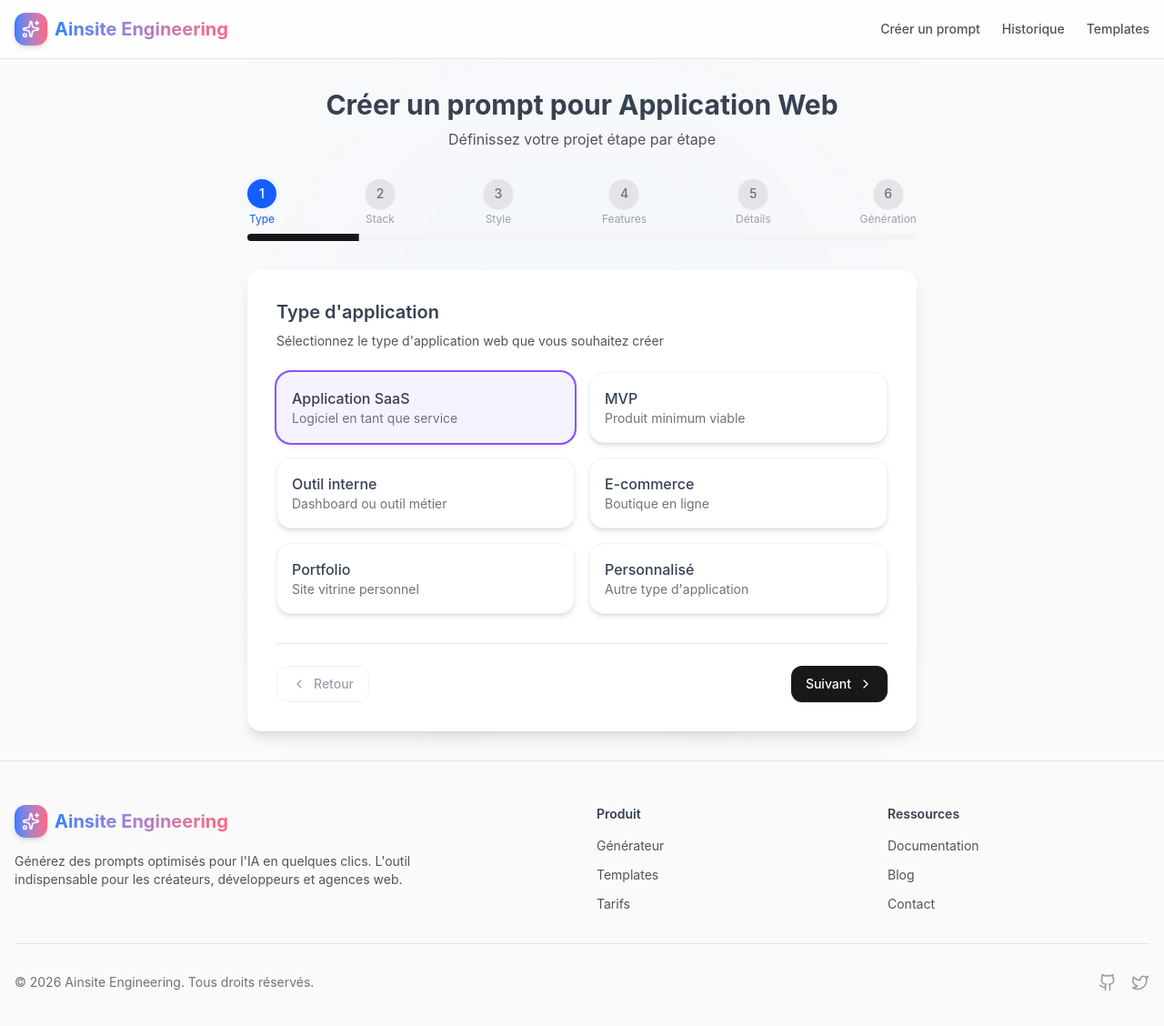
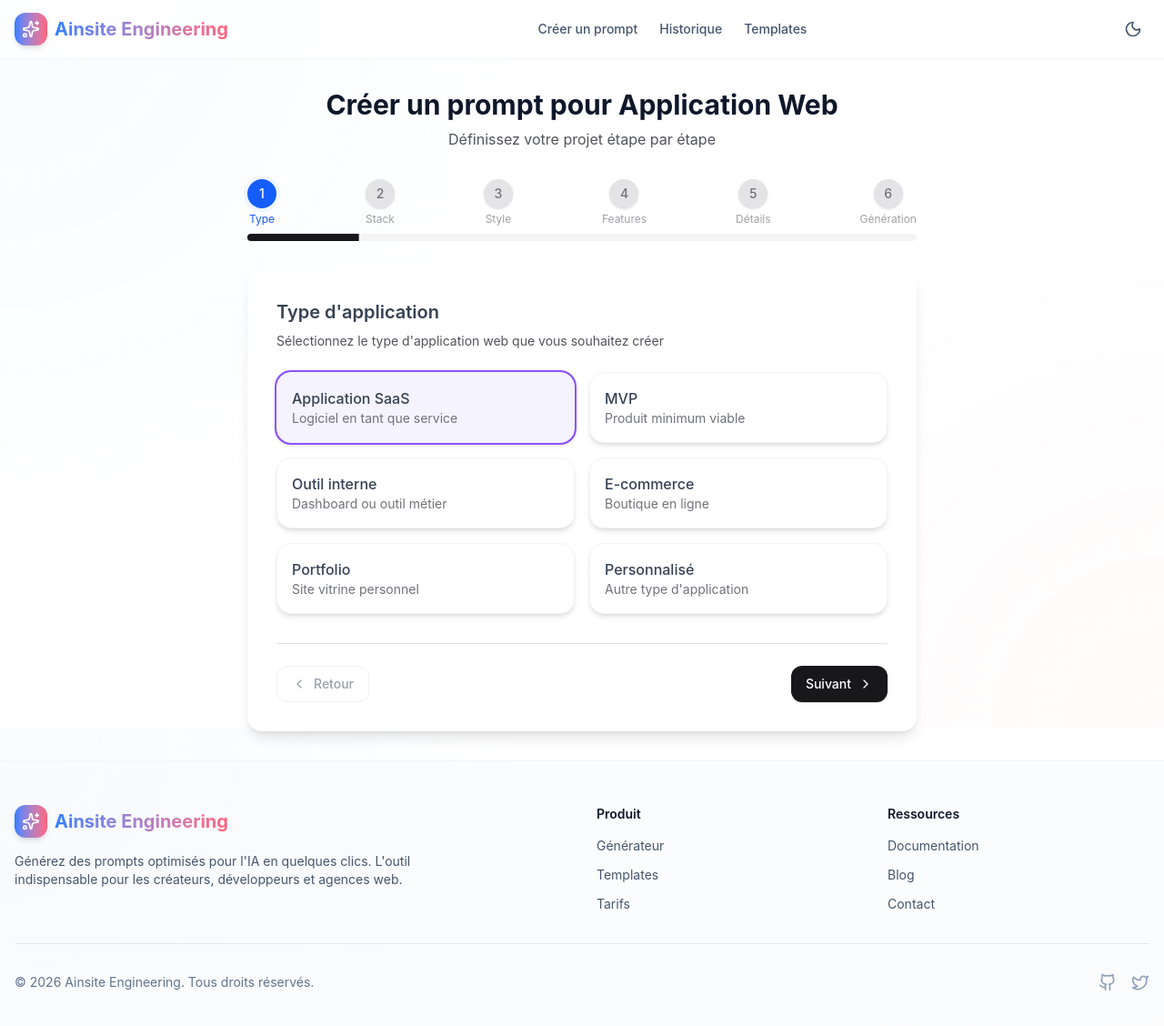
Before and after one commit to Hugonnet/Ainsite-Engineering, a Next.js app: page /generate/webapp in a window 1280 px wide. Shown: the top 1128 px of the page at 91% size. Built offline with nearby package versions, Linux system fonts and the light colour scheme.

Commit message:
Mise au point mode jour/nuit

```diff
--- a/app/globals.css
+++ b/app/globals.css
@@ -1,10 +1,18 @@
 @import "tailwindcss";
+@custom-variant dark (&:where(.dark, .dark *));
+
+html.dark {
+  --background: #000000;
+  --foreground: #ffffff;
+  --grid-color: rgba(255, 255, 255, 0.05);
+}
 
 :root {
-  --background: #f9fafb;
-  --foreground: #374151;
+  --background: #ffffff;
+  --foreground: #0f172a;
   --primary-start: #3b82f6;
   --primary-end: #fb7185;
+  --grid-color: rgba(0, 0, 0, 0.03);
 }
 
 @theme inline {
@@ -15,22 +23,25 @@
   --font-sans: "Inter", var(--font-geist-sans);
   --font-mono: var(--font-geist-mono);
   --radius-xl: 12px;
+  --shadow-soft: 0 4px 6px -1px rgb(0 0 0 / 0.05), 0 2px 4px -2px rgb(0 0 0 / 0.05);
 }
 
-@media (prefers-color-scheme: dark) {
-  :root {
-    --background: #0a0a0a;
-    --foreground: #ededed;
-  }
-}
 
 body {
   background: var(--background);
   color: var(--foreground);
-  /* Added radial glow effect like the source app */
-  background-image: radial-gradient(circle at center, rgba(59, 130, 246, 0.03) 0%, transparent 70%);
   background-attachment: fixed;
+  background-image:
+    radial-gradient(circle at 0% 0%, rgba(59, 130, 246, 0.03) 0%, transparent 40%),
+    radial-gradient(circle at 100% 100%, rgba(251, 113, 133, 0.03) 0%, transparent 40%);
+  transition: background-color 0.4s cubic-bezier(0.4, 0, 0.2, 1);
 }
+
+/* Dark mode background effect */
+html.dark body {
+  background-image: radial-gradient(circle at center, rgba(59, 130, 246, 0.05) 0%, transparent 70%);
+}
+
 
 /* Custom scrollbar */
 ::-webkit-scrollbar {
@@ -51,9 +62,27 @@ body {
   background: #9ca3af;
 }
 
+html.dark ::-webkit-scrollbar-thumb {
+  background: #525252;
+}
+
+html.dark ::-webkit-scrollbar-thumb:hover {
+  background: #737373;
+}
+
 /* Smooth transitions */
 * {
   scroll-behavior: smooth;
+}
+
+/* Theme transition */
+html {
+  color-scheme: light dark;
+  transition: background-color 0.3s ease, color 0.3s ease;
+}
+
+html.dark {
+  color-scheme: dark;
 }
 
 /* Focus styles */
@@ -67,6 +96,10 @@ body {
   background-color: rgba(59, 130, 246, 0.2);
 }
 
+html.dark ::selection {
+  background-color: rgba(59, 130, 246, 0.3);
+}
+
 /* Gradient text utility */
 .gradient-text {
   background: linear-gradient(to right, var(--primary-start), var(--primary-end));
--- a/app/layout.tsx
+++ b/app/layout.tsx
@@ -3,6 +3,7 @@ import { Geist, Geist_Mono } from "next/font/google";
 import "./globals.css";
 import { Header } from "@/components/layout/header";
 import { Footer } from "@/components/layout/footer";
+import { ThemeProvider } from "@/components/layout/theme-provider";
 
 const geistSans = Geist({
   variable: "--font-geist-sans",
@@ -25,13 +26,15 @@ export default function RootLayout({
   children: React.ReactNode;
 }>) {
   return (
-    <html lang="fr" className={`${geistSans.variable} ${geistMono.variable}`}>
-      <body className="min-h-screen flex flex-col bg-white text-zinc-950 dark:bg-zinc-950 dark:text-zinc-50 antialiased" suppressHydrationWarning>
-        <Header />
-        <main className="flex-1">
-          {children}
-        </main>
-        <Footer />
+    <html lang="fr" className={`${geistSans.variable} ${geistMono.variable}`} suppressHydrationWarning>
+      <body className="min-h-screen flex flex-col bg-background text-foreground antialiased" suppressHydrationWarning>
+        <ThemeProvider>
+          <Header />
+          <main className="flex-1">
+            {children}
+          </main>
+          <Footer />
+        </ThemeProvider>
       </body>
     </html>
   );
--- a/components/layout/footer.tsx
+++ b/components/layout/footer.tsx
@@ -3,7 +3,7 @@ import { Sparkles, GithubIcon, TwitterIcon } from "lucide-react";
 
 export function Footer() {
   return (
-    <footer className="border-t border-zinc-200 bg-zinc-50 dark:border-zinc-800 dark:bg-zinc-950">
+    <footer className="border-t border-slate-100 bg-slate-50/50 dark:border-zinc-800 dark:bg-zinc-950">
       <div className="container mx-auto px-4 py-12">
         <div className="grid grid-cols-1 md:grid-cols-4 gap-8">
           <div className="col-span-1 md:col-span-2">
@@ -16,7 +16,7 @@ export function Footer() {
               </span>
             </Link>
 
-            <p className="text-sm text-zinc-600 dark:text-zinc-400 max-w-md">
+            <p className="text-sm text-slate-600 dark:text-zinc-400 max-w-md">
               Générez des prompts optimisés pour l'IA en quelques clics.
               L'outil indispensable pour les créateurs, développeurs et agences web.
             </p>
@@ -26,17 +26,17 @@ export function Footer() {
             <h4 className="font-semibold mb-3 text-sm">Produit</h4>
             <ul className="space-y-2">
               <li>
-                <Link href="/generate" className="text-sm text-zinc-600 hover:text-zinc-900 dark:text-zinc-400 dark:hover:text-zinc-100 transition-colors">
+                <Link href="/generate" className="text-sm text-slate-600 hover:text-slate-900 dark:text-zinc-400 dark:hover:text-zinc-100 transition-colors">
                   Générateur
                 </Link>
               </li>
               <li>
-                <Link href="/templates" className="text-sm text-zinc-600 hover:text-zinc-900 dark:text-zinc-400 dark:hover:text-zinc-100 transition-colors">
+                <Link href="/templates" className="text-sm text-slate-600 hover:text-slate-900 dark:text-zinc-400 dark:hover:text-zinc-100 transition-colors">
                   Templates
                 </Link>
               </li>
               <li>
-                <Link href="/pricing" className="text-sm text-zinc-600 hover:text-zinc-900 dark:text-zinc-400 dark:hover:text-zinc-100 transition-colors">
+                <Link href="/pricing" className="text-sm text-slate-600 hover:text-slate-900 dark:text-zinc-400 dark:hover:text-zinc-100 transition-colors">
                   Tarifs
                 </Link>
               </li>
@@ -47,17 +47,17 @@ export function Footer() {
             <h4 className="font-semibold mb-3 text-sm">Ressources</h4>
             <ul className="space-y-2">
               <li>
-                <Link href="/docs" className="text-sm text-zinc-600 hover:text-zinc-900 dark:text-zinc-400 dark:hover:text-zinc-100 transition-colors">
+                <Link href="/docs" className="text-sm text-slate-600 hover:text-slate-900 dark:text-zinc-400 dark:hover:text-zinc-100 transition-colors">
                   Documentation
                 </Link>
               </li>
               <li>
-                <Link href="/blog" className="text-sm text-zinc-600 hover:text-zinc-900 dark:text-zinc-400 dark:hover:text-zinc-100 transition-colors">
+                <Link href="/blog" className="text-sm text-slate-600 hover:text-slate-900 dark:text-zinc-400 dark:hover:text-zinc-100 transition-colors">
                   Blog
                 </Link>
               </li>
               <li>
-                <Link href="/contact" className="text-sm text-zinc-600 hover:text-zinc-900 dark:text-zinc-400 dark:hover:text-zinc-100 transition-colors">
+                <Link href="/contact" className="text-sm text-slate-600 hover:text-slate-900 dark:text-zinc-400 dark:hover:text-zinc-100 transition-colors">
                   Contact
                 </Link>
               </li>
@@ -65,15 +65,15 @@ export function Footer() {
           </div>
         </div>
 
-        <div className="mt-8 pt-8 border-t border-zinc-200 dark:border-zinc-800 flex flex-col md:flex-row justify-between items-center gap-4">
-          <p className="text-sm text-zinc-500">
+        <div className="mt-8 pt-8 border-t border-slate-200 dark:border-zinc-800 flex flex-col md:flex-row justify-between items-center gap-4">
+          <p className="text-sm text-slate-500">
             © {new Date().getFullYear()} Ainsite Engineering. Tous droits réservés.
           </p>
           <div className="flex items-center gap-4">
-            <a href="#" className="text-zinc-400 hover:text-zinc-600 dark:hover:text-zinc-300 transition-colors">
+            <a href="#" className="text-slate-400 hover:text-slate-600 dark:hover:text-zinc-300 transition-colors">
               <GithubIcon className="h-5 w-5" />
             </a>
-            <a href="#" className="text-zinc-400 hover:text-zinc-600 dark:hover:text-zinc-300 transition-colors">
+            <a href="#" className="text-slate-400 hover:text-slate-600 dark:hover:text-zinc-300 transition-colors">
               <TwitterIcon className="h-5 w-5" />
             </a>
           </div>
--- a/components/layout/header.tsx
+++ b/components/layout/header.tsx
@@ -1,15 +1,17 @@
 "use client";
 
 import Link from "next/link";
-import { Sparkles, Menu, X } from "lucide-react";
+import { Sparkles, Menu, X, Sun, Moon } from "lucide-react";
 import { Button } from "@/components/ui/button";
 import { useState } from "react";
+import { useTheme } from "@/hooks/use-theme";
 
 export function Header() {
   const [isMenuOpen, setIsMenuOpen] = useState(false);
+  const { theme, toggleTheme, mounted } = useTheme();
 
   return (
-    <header className="sticky top-0 z-50 w-full border-b border-zinc-200 bg-white/80 backdrop-blur-lg dark:border-zinc-800 dark:bg-zinc-950/80">
+    <header className="sticky top-0 z-50 w-full border-b border-slate-100 bg-white/70 backdrop-blur-md dark:border-zinc-800/50 dark:bg-black/70">
       <div className="container mx-auto flex h-16 items-center justify-between px-4">
         <Link href="/" className="flex items-center gap-2 group">
           <div className="flex h-9 w-9 items-center justify-center rounded-xl bg-gradient-to-r from-blue-500 to-rose-400 text-white shadow-md transition-transform group-hover:scale-105">
@@ -25,29 +27,42 @@ export function Header() {
         <nav className="hidden md:flex items-center gap-6">
           <Link
             href="/generate"
-            className="text-sm font-medium text-zinc-600 hover:text-zinc-900 dark:text-zinc-400 dark:hover:text-zinc-100 transition-colors"
+            className="text-sm font-medium text-slate-600 hover:text-slate-900 dark:text-zinc-400 dark:hover:text-zinc-100 transition-colors"
           >
             Créer un prompt
           </Link>
           <Link
             href="/history"
-            className="text-sm font-medium text-zinc-600 hover:text-zinc-900 dark:text-zinc-400 dark:hover:text-zinc-100 transition-colors"
+            className="text-sm font-medium text-slate-600 hover:text-slate-900 dark:text-zinc-400 dark:hover:text-zinc-100 transition-colors"
           >
             Historique
           </Link>
           <Link
             href="/templates"
-            className="text-sm font-medium text-zinc-600 hover:text-zinc-900 dark:text-zinc-400 dark:hover:text-zinc-100 transition-colors"
+            className="text-sm font-medium text-slate-600 hover:text-slate-900 dark:text-zinc-400 dark:hover:text-zinc-100 transition-colors"
           >
             Templates
           </Link>
         </nav>
 
-
-
-        {/* Mobile Menu Button */}
+        {/* Desktop Theme Toggle */}
+        <div className="hidden md:flex items-center gap-3">
+          {mounted && (
+            <button
+              onClick={toggleTheme}
+              className="p-2 rounded-lg hover:bg-slate-100 dark:hover:bg-zinc-800 transition-colors text-slate-600 dark:text-zinc-400"
+              aria-label="Toggle theme"
+            >
+              {theme === "light" ? (
+                <Moon className="h-5 w-5" />
+              ) : (
+                <Sun className="h-5 w-5" />
+              )}
+            </button>
+          )}
+        </div>
         <button
-          className="md:hidden p-2 text-zinc-600"
+          className="md:hidden p-2 text-slate-600"
           onClick={() => setIsMenuOpen(!isMenuOpen)}
         >
           {isMenuOpen ? <X className="h-5 w-5" /> : <Menu className="h-5 w-5" />}
@@ -56,27 +71,46 @@ export function Header() {
 
       {/* Mobile Menu */}
       {isMenuOpen && (
-        <div className="md:hidden border-t border-zinc-200 dark:border-zinc-800 bg-white dark:bg-zinc-950">
+        <div className="md:hidden border-t border-slate-200 dark:border-zinc-800 bg-white dark:bg-zinc-950">
           <nav className="container mx-auto px-4 py-4 flex flex-col gap-3">
             <Link
               href="/generate"
-              className="text-sm font-medium text-zinc-600 hover:text-zinc-900 py-2"
+              className="text-sm font-medium text-slate-600 hover:text-slate-900 py-2"
             >
               Créer un prompt
             </Link>
             <Link
               href="/history"
-              className="text-sm font-medium text-zinc-600 hover:text-zinc-900 py-2"
+              className="text-sm font-medium text-slate-600 hover:text-slate-900 py-2"
             >
               Historique
             </Link>
             <Link
               href="/templates"
-              className="text-sm font-medium text-zinc-600 hover:text-zinc-900 py-2"
+              className="text-sm font-medium text-slate-600 hover:text-slate-900 py-2"
             >
               Templates
             </Link>
-
+            <div className="border-t border-slate-200 dark:border-zinc-800 pt-3 mt-2">
+              {mounted && (
+                <button
+                  onClick={toggleTheme}
+                  className="w-full p-2 text-sm font-medium text-slate-600 dark:text-zinc-400 hover:text-slate-900 dark:hover:text-zinc-100 flex items-center gap-2 transition-colors"
+                >
+                  {theme === "light" ? (
+                    <>
+                      <Moon className="h-4 w-4" />
+                      Mode sombre
+                    </>
+                  ) : (
+                    <>
+                      <Sun className="h-4 w-4" />
+                      Mode clair
+                    </>
+                  )}
+                </button>
+              )}
+            </div>
           </nav>
         </div>
       )}
--- /dev/null
+++ b/components/layout/theme-provider.tsx
@@ -0,0 +1,67 @@
+"use client";
+
+import { createContext, useContext, useEffect, useState } from "react";
+
+type Theme = "light" | "dark";
+
+interface ThemeContextType {
+  theme: Theme;
+  toggleTheme: () => void;
+  mounted: boolean;
+}
+
+const ThemeContext = createContext<ThemeContextType | undefined>(undefined);
+
+export function ThemeProvider({ children }: { children: React.ReactNode }) {
+  const [theme, setTheme] = useState<Theme>("light");
+  const [mounted, setMounted] = useState(false);
+
+  // Initial load - Prioritize saved choice, then light mode
+  useEffect(() => {
+    const saved = localStorage.getItem("theme") as Theme | null;
+    // Default to 'light' to ensure we reach the airy mode requested, unless dark was chosen.
+    const initialTheme = saved || "light";
+
+    setTheme(initialTheme);
+    setMounted(true);
+
+    // Immediate DOM clean up
+    if (initialTheme === "dark") {
+      document.documentElement.classList.add("dark");
+    } else {
+      document.documentElement.classList.remove("dark");
+    }
+  }, []);
+
+  // Force sync every time state changes
+  useEffect(() => {
+    if (!mounted) return;
+
+    const html = document.documentElement;
+    if (theme === "dark") {
+      html.classList.add("dark");
+      localStorage.setItem("theme", "dark");
+    } else {
+      html.classList.remove("dark");
+      localStorage.setItem("theme", "light");
+    }
+  }, [theme, mounted]);
+
+  const toggleTheme = () => {
+    setTheme((prev) => (prev === "light" ? "dark" : "light"));
+  };
+
+  return (
+    <ThemeContext.Provider value={{ theme, toggleTheme, mounted }}>
+      {children}
+    </ThemeContext.Provider>
+  );
+}
+
+export function useThemeContext() {
+  const context = useContext(ThemeContext);
+  if (context === undefined) {
+    throw new Error("useThemeContext must be used within a ThemeProvider");
+  }
+  return context;
+}
--- /dev/null
+++ b/hooks/use-theme.ts
@@ -0,0 +1,12 @@
+"use client";
+
+import { useThemeContext } from "@/components/layout/theme-provider";
+
+export function useTheme() {
+  const context = useThemeContext();
+  return {
+    theme: context.theme,
+    toggleTheme: context.toggleTheme,
+    mounted: context.mounted
+  };
+}
```
Also changed, not shown: app/page.tsx (+8 -6 lines), components/home/features-section.tsx (+8 -8 lines), components/home/hero-section.tsx (+11 -11 lines), components/home/prompt-type-selector.tsx (+6 -6 lines), tailwind.config.ts (added, +8 -0 lines).
